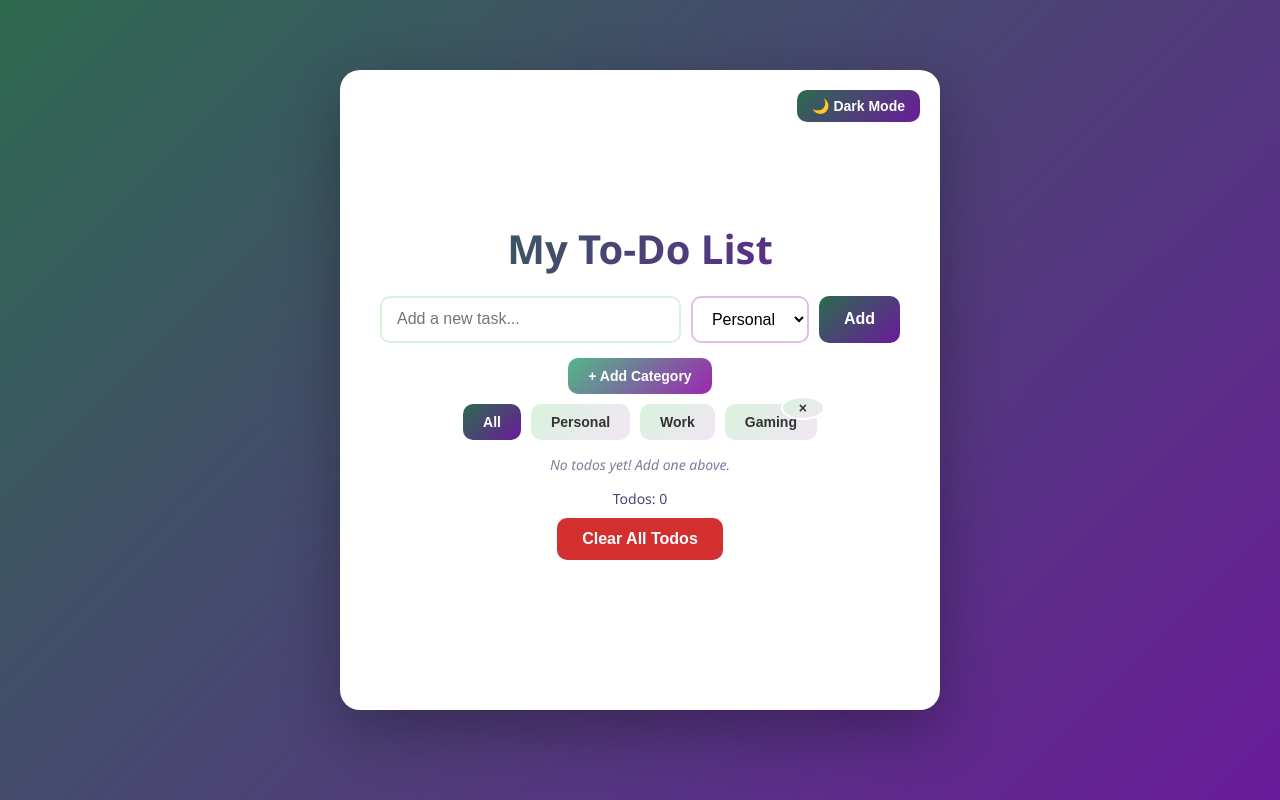
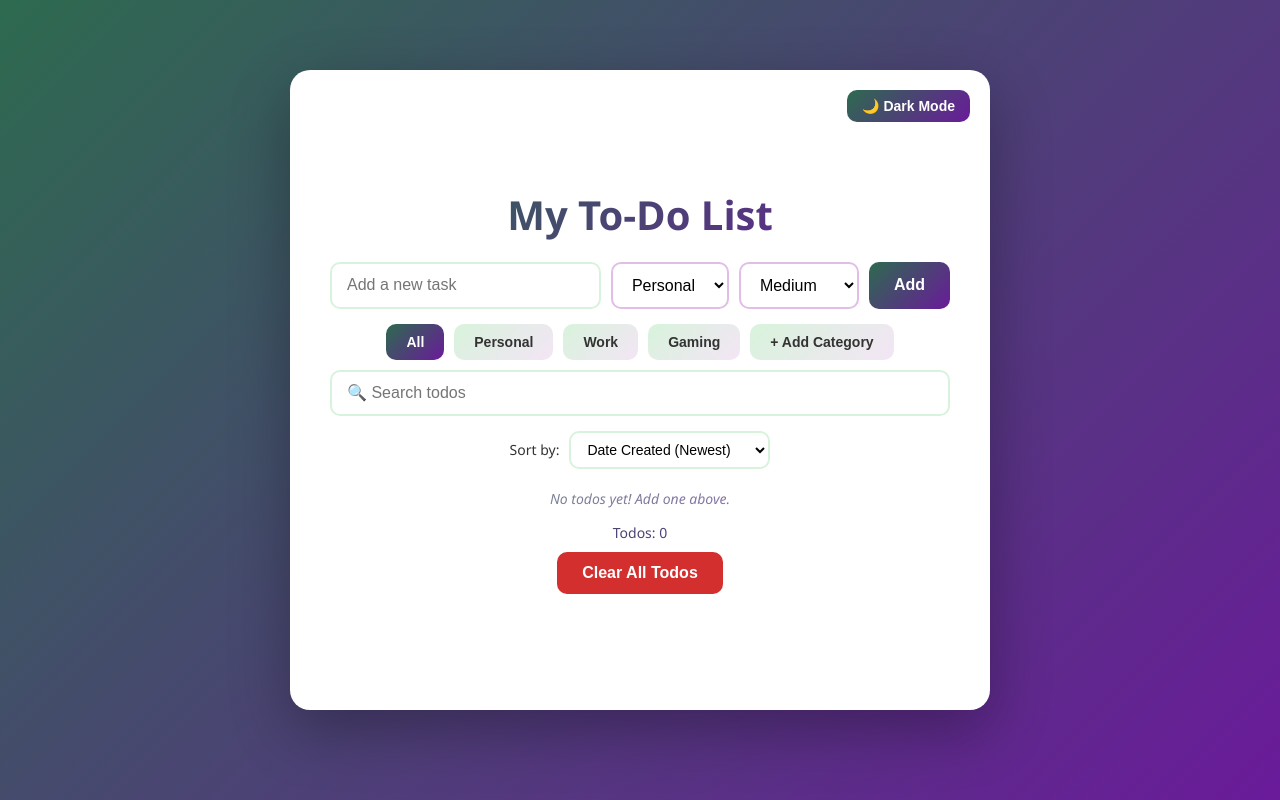
Before and after one commit to Idanm003/React-apps, a React (Create React App) app: page / in a window 1280 px wide. Built offline with nearby package versions, Linux system fonts and the light colour scheme.

Commit message:
Addition of priority, search and sort. Now able to sort by date/names/status/priority

```diff
--- a/src/App.css
+++ b/src/App.css
@@ -15,7 +15,7 @@ body {
 
 /* Main app container - white card in center */
 .App {
-  max-width: 600px;
+  max-width: 700px;
   margin: 50px auto;
   background: white;
   border-radius: 20px;
@@ -136,6 +136,105 @@ button:active {
   opacity: 0.9;
 }
 
+/* Search container */
+.search-container {
+  position: relative;
+  margin-bottom: 15px;
+}
+
+/* Search input */
+.search-input {
+  width: 100%;
+  padding: 12px 40px 12px 15px;
+  border: 2px solid #d8f3dc;
+  border-radius: 10px;
+  font-size: 16px;
+  transition: border-color 0.3s;
+}
+
+.search-input:focus {
+  outline: none;
+  border-color: #6a1b9a;
+}
+
+/* Clear search button */
+.clear-search {
+  position: absolute;
+  right: 10px;
+  top: 50%;
+  transform: translateY(-50%);
+  background: transparent;
+  color: #999;
+  padding: 5px 10px;
+  font-size: 18px;
+  border-radius: 50%;
+}
+
+.clear-search:hover {
+  background: #f0f0f0;
+  color: #333;
+  transform: translateY(-50%) scale(1.1);
+}
+
+/* Sort container */
+.sort-container {
+  display: flex;
+  align-items: center;
+  justify-content: center;
+  gap: 10px;
+  margin-bottom: 15px;
+}
+
+/* Sort label */
+.sort-container label {
+  font-size: 14px;
+  color: #333;
+  font-weight: 500;
+}
+
+/* Sort select dropdown */
+.sort-select {
+  padding: 8px 12px;
+  border: 2px solid #d8f3dc;
+  border-radius: 10px;
+  font-size: 14px;
+  background: white;
+  cursor: pointer;
+  transition: border-color 0.3s;
+}
+
+.sort-select:focus {
+  outline: none;
+  border-color: #6a1b9a;
+}
+
+/* Priority select dropdown */
+.priority-select {
+  min-width: 120px;
+}
+
+/* Priority badge */
+.priority-badge {
+  padding: 5px 12px;
+  color: white;
+  border-radius: 20px;
+  font-size: 12px;
+  font-weight: bold;
+}
+
+/* Priority colors */
+.priority-high {
+  background: #d32f2f;
+}
+
+.priority-medium {
+  background: #ff9800;
+}
+
+.priority-low {
+  background: #4caf50;
+}
+
 /* Todo list container */
 .todo-list {
   margin-bottom: 10px;
@@ -225,43 +324,56 @@ p {
   opacity: 1;
 }
 
-/* Add category section container */
-.add-category-section {
-  margin-bottom: 10px;
-  text-align: center;
-}
-
-/* Add category button */
-.add-category-btn {
+/* Add category inline button */
+.add-category-inline-btn {
   background: linear-gradient(135deg, #52b788 0%, #9c27b0 100%);
   font-size: 14px;
   padding: 10px 20px;
 }
 
-/* Add category button hover */
-.add-category-btn:hover {
+.add-category-inline-btn:hover {
   opacity: 0.9;
 }
 
-/* New category form layout */
-.new-category-form {
-  display: flex;
-  gap: 10px;
-  justify-content: center;
+/* New category inline form */
+.new-category-inline {
+  display: inline-flex;
+  gap: 5px;
+  align-items: center;
 }
 
-/* New category input field */
-.new-category-form input {
-  flex: 0 1 300px;
+.category-inline-input {
+  padding: 8px 12px;
+  border: 2px solid #d8f3dc;
+  border-radius: 10px;
+  font-size: 14px;
+  width: 150px;
 }
 
-/* Cancel button in new category form */
-.new-category-form button:last-child {
-  background: #6c757d;
+.category-inline-input:focus {
+  outline: none;
+  border-color: #6a1b9a;
 }
 
-/* Cancel button hover */
-.new-category-form button:last-child:hover {
+.save-category-btn {
+  background: #52b788;
+  padding: 10px 15px;
+  font-size: 14px;
+  min-width: auto;
+}
+
+.save-category-btn:hover {
+  background: #40916c;
+}
+
+.cancel-category-btn {
+  background: #6c757d;
+  padding: 10px 15px;
+  font-size: 14px;
+  min-width: auto;
+}
+
+.cancel-category-btn:hover {
   background: #495057;
   opacity: 1;
 }
@@ -339,6 +451,35 @@ body.dark-mode {
   color: #999;
 }
 
+.App.dark-mode .search-input {
+  background: #2d2d2d;
+  border-color: #6a1b9a;
+  color: #e0e0e0;
+}
+
+.App.dark-mode .search-input::placeholder {
+  color: #999;
+}
+
+.App.dark-mode .clear-search {
+  color: #999;
+}
+
+.App.dark-mode .clear-search:hover {
+  background: #3d3d3d;
+  color: #e0e0e0;
+}
+
+.App.dark-mode .sort-container label {
+  color: #e0e0e0;
+}
+
+.App.dark-mode .sort-select {
+  background: #2d2d2d;
+  border-color: #6a1b9a;
+  color: #e0e0e0;
+}
+
 .App.dark-mode .todo-item {
   background: linear-gradient(135deg, #2d2d2d 0%, #2a2a2a 100%);
   border-color: #6a1b9a;
@@ -381,10 +522,20 @@ body.dark-mode {
   opacity: 0.7;
 }
 
-.App.dark-mode .add-category-btn {
+.App.dark-mode .add-category-inline-btn {
   background: linear-gradient(135deg, #9c27b0 0%, #52b788 100%);
 }
 
-.App.dark-mode .add-category-btn:hover {
+.App.dark-mode .add-category-inline-btn:hover {
   opacity: 0.9;
 }
+
+.App.dark-mode .category-inline-input {
+  background: #2d2d2d;
+  border-color: #6a1b9a;
+  color: #e0e0e0;
+}
+
+.App.dark-mode .category-inline-input::placeholder {
+  color: #999;
+}
--- a/src/App.js
+++ b/src/App.js
@@ -9,15 +9,20 @@ function App() {
     const savedTodos = localStorage.getItem('todos');
     return savedTodos ? JSON.parse(savedTodos) : [];
   });
+
   const [filter, setFilter] = useState('All');
   const [categories, setCategories] = useState(() => {
     const savedCategories = localStorage.getItem('categories');
     return savedCategories ? JSON.parse(savedCategories) : ['Personal', 'Work', 'Gaming'];
   });
+
   const [darkMode, setDarkMode] = useState(() => {
     const savedDarkMode = localStorage.getItem('darkMode');
     return savedDarkMode ? JSON.parse(savedDarkMode) : false;
   });
+
+  const [searchText, setSearchText] = useState('');
+  const [sortBy, setSortBy] = useState('dateCreated');
 
   useEffect(() => {
     localStorage.setItem('todos', JSON.stringify(todos));
@@ -32,18 +37,19 @@ function App() {
   }, [darkMode]);
 
   useEffect(() => {
-  if (darkMode) {
-    document.body.classList.add('dark-mode');
-  } else {
-    document.body.classList.remove('dark-mode');
-  }
-}, [darkMode])
+    if (darkMode) {
+      document.body.classList.add('dark-mode');
+    } else {
+      document.body.classList.remove('dark-mode');
+    }
+  }, [darkMode]);
 
-  const addTodo = (text, category) => {
+  const addTodo = (text, category, priority) => {
     const newTodo = {
       id: Date.now(),
       text: text,
       category: category,
+      priority: priority,
       completed: false
     };
     setTodos([...todos, newTodo]);
@@ -95,9 +101,37 @@ function App() {
     localStorage.removeItem('todos');
   };
 
-  const filteredTodos = filter === 'All'
-    ? todos
-    : todos.filter(todo => todo.category === filter);
+  const filteredTodos = todos
+    .filter(todo => {
+      const matchesCategory = filter === 'All' || todo.category === filter;
+      const matchesSearch = todo.text.toLowerCase().includes(searchText.toLowerCase());
+      return matchesCategory && matchesSearch;
+    })
+
+    .sort((a, b) => {
+      switch (sortBy) {
+        case 'dateCreated':
+          return b.id - a.id;
+        case 'dateCreatedOldest':
+          return a.id - b.id;
+        case 'alphabeticalAZ':
+          return a.text.localeCompare(b.text);
+        case 'alphabeticalZA':
+          return b.text.localeCompare(a.text);
+        case 'priorityHighLow':
+          const priorityOrderHL = { 'High': 1, 'Medium': 2, 'Low': 3 };
+          return priorityOrderHL[a.priority] - priorityOrderHL[b.priority];
+        case 'priorityLowHigh':
+          const priorityOrderLH = { 'Low': 1, 'Medium': 2, 'High': 3 };
+          return priorityOrderLH[a.priority] - priorityOrderLH[b.priority];
+        case 'completed':
+          return a.completed - b.completed;
+        case 'completedFirst':
+          return b.completed - a.completed;
+        default:
+          return 0;
+      }
+    });
 
   return (
     <div className={`App ${darkMode ? 'dark-mode' : ''}`}>
@@ -106,27 +140,60 @@ function App() {
           {darkMode ? '☀️ Light Mode' : '🌙 Dark Mode'}
         </button>
       </div>
+
       <h1>My To-Do List</h1>
+
       <TodoForm
         addTodo={addTodo}
         categories={categories}
-        addCategory={addCategory}
       />
+
       <FilterButtons
         filter={filter}
         setFilter={setFilter}
         categories={categories}
         deleteCategory={deleteCategory}
+        addCategory={addCategory}
       />
+
+      <div className="search-container">
+        <input
+          type="text"
+          placeholder="🔍 Search todos"
+          value={searchText}
+          onChange={(e) => setSearchText(e.target.value)}
+          className="search-input"
+        />
+
+        {searchText && (
+          <button onClick={() => setSearchText('')} className="clear-search">
+            ✕
+          </button>
+        )}
+      </div>
+
+      <div className="sort-container">
+        <label>Sort by: </label>
+        <select value={sortBy} onChange={(e) => setSortBy(e.target.value)} className="sort-select">
+          <option value="dateCreated">Date Created (Newest)</option>
+          <option value="dateCreatedOldest">Date Created (Oldest)</option>
+          <option value="alphabeticalAZ">Alphabetical (A-Z)</option>
+          <option value="alphabeticalZA">Alphabetical (Z-A)</option>
+          <option value="priorityHighLow">Priority (High to Low)</option>
+          <option value="priorityLowHigh">Priority (Low to High)</option>
+          <option value="completed">Status (Incomplete First)</option>
+          <option value="completedFirst">Status (Completed First)</option>
+        </select>
+      </div>
+
       <TodoList
         todos={filteredTodos}
         toggleComplete={toggleComplete}
         deleteTodo={deleteTodo}
       />
+
       <p>Todos: {todos.length}</p>
-      <button onClick={clearAllTodos}>
-        Clear All Todos
-      </button>
+      <button onClick={clearAllTodos}>Clear All Todos</button>
     </div>
   );
 }
--- a/src/components/FilterButtons.js
+++ b/src/components/FilterButtons.js
@@ -1,8 +1,21 @@
-function FilterButtons({ filter, setFilter, categories, deleteCategory }) {
+import { useState } from 'react';
+
+function FilterButtons({ filter, setFilter, categories, deleteCategory, addCategory }) {
     const allCategories = ['All', ...categories];
-    const defaultCategories = ['Personal', 'Work',];
+    const defaultCategories = ['Personal', 'Work', 'Gaming'];
+    const [showNewCategory, setShowNewCategory] = useState(false);
+    const [newCategory, setNewCategory] = useState("");
+
+    const handleAddCategory = () => {
+        if (newCategory.trim() !== "") {
+            addCategory(newCategory);
+            setNewCategory("");
+            setShowNewCategory(false);
+        }
+    };
 
     return (
+        <div>
             <div className="filter-buttons">
                 {allCategories.map(category => (
                     <div key={category} className="filter-button-wrapper">
@@ -23,6 +36,25 @@ function FilterButtons({ filter, setFilter, categories, deleteCategory }) {
                         )}
                     </div>
                 ))}
+
+                {!showNewCategory ? (
+                    <button onClick={() => setShowNewCategory(true)} className="add-category-inline-btn">
+                        + Add Category
+                    </button>
+                ) : (
+                    <div className="new-category-inline">
+                        <input
+                            type="text"
+                            placeholder="Category name..."
+                            value={newCategory}
+                            onChange={(e) => setNewCategory(e.target.value)}
+                            className="category-inline-input"
+                        />
+                        <button onClick={handleAddCategory} className="save-category-btn">✓</button>
+                        <button onClick={() => setShowNewCategory(false)} className="cancel-category-btn">✕</button>
+                    </div>
+                )}
+            </div>
         </div>
     );
 }
--- a/src/components/TodoForm.js
+++ b/src/components/TodoForm.js
@@ -3,8 +3,7 @@ import { useState } from "react";
 function TodoForm(props) {
     const [text, setText] = useState("");
     const [category, setCategory] = useState(props.categories[0]);
-    const [newCategory, setNewCategory] = useState("");
-    const [showNewCategory, setShowNewCategory] = useState(false);
+    const [priority, setPriority] = useState("Medium");
 
     const handleSubmit = (e) => {
         e.preventDefault();
@@ -14,25 +13,16 @@ function TodoForm(props) {
             return;
         }
 
-        props.addTodo(text, category);
+        props.addTodo(text, category, priority);
         setText("");
-    };
-
-    const handleAddCategory = () => {
-        if (newCategory.trim() !== "") {
-            props.addCategory(newCategory);
-            setCategory(newCategory);
-            setNewCategory("");
-            setShowNewCategory(false);
-        }
+        setPriority("Medium");
     };
 
     return (
-        <div>
         <form onSubmit={handleSubmit}>
             <input
                 type="text"
-                    placeholder="Add a new task..."
+                placeholder="Add a new task"
                 value={text}
                 onChange={(e) => setText(e.target.value)}
             />
@@ -43,28 +33,14 @@ function TodoForm(props) {
                 ))}
             </select>
 
+            <select value={priority} onChange={(e) => setPriority(e.target.value)} className="priority-select">
+                <option value="Low">Low</option>
+                <option value="Medium">Medium</option>
+                <option value="High">High</option>
+            </select>
+
             <button type="submit">Add</button>
         </form>
-
-            <div className="add-category-section">
-                {!showNewCategory ? (
-                    <button onClick={() => setShowNewCategory(true)} className="add-category-btn">
-                        + Add Category
-                    </button>
-                ) : (
-                    <div className="new-category-form">
-                        <input
-                            type="text"
-                            placeholder="New category name..."
-                            value={newCategory}
-                            onChange={(e) => setNewCategory(e.target.value)}
-                        />
-                        <button onClick={handleAddCategory}>Add</button>
-                        <button onClick={() => setShowNewCategory(false)}>Cancel</button>
-                    </div>
-                )}
-            </div>
-        </div>
     );
 }
 
--- a/src/components/TodoItems.js
+++ b/src/components/TodoItems.js
@@ -1,9 +1,18 @@
-function TodoItems({ todo, toggleComplete, deleteTodo }) {
+function TodoItem({ todo, toggleComplete, deleteTodo }) {
+    const getPriorityClass = (priority) => {
+        switch (priority) {
+            case 'High': return 'priority-high';
+            case 'Medium': return 'priority-medium';
+            case 'Low': return 'priority-low';
+            default: return 'priority-medium';
+        }
+    };
+
     return (
         <div className="todo-item">
             <input
                 type="checkbox"
-                checked={todo.Complete}
+                checked={todo.completed}
                 onChange={() => toggleComplete(todo.id)}
             />
             <span style={{ textDecoration: todo.completed ? 'line-through' : 'none' }}>
@@ -11,9 +20,13 @@ function TodoItems({ todo, toggleComplete, deleteTodo }) {
             </span>
             {' '}
             <span className="category-badge">{todo.category}</span>
+            {' '}
+            <span className={`priority-badge ${getPriorityClass(todo.priority)}`}>
+                {todo.priority}
+            </span>
             <button onClick={() => deleteTodo(todo.id)}>Delete</button>
         </div>
     );
 }
 
-export default TodoItems;
+export default TodoItem;
```
Lines whose indentation alone changed are shown as unchanged.
